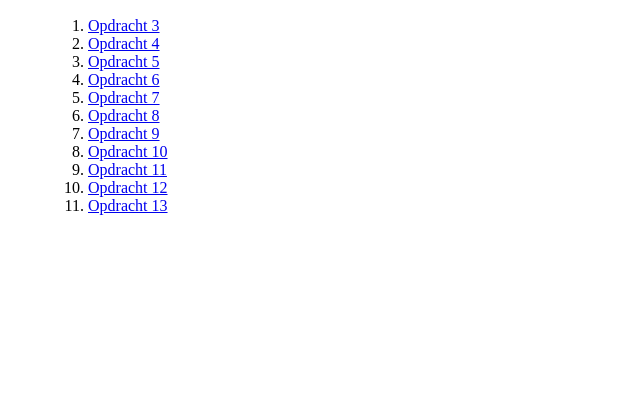
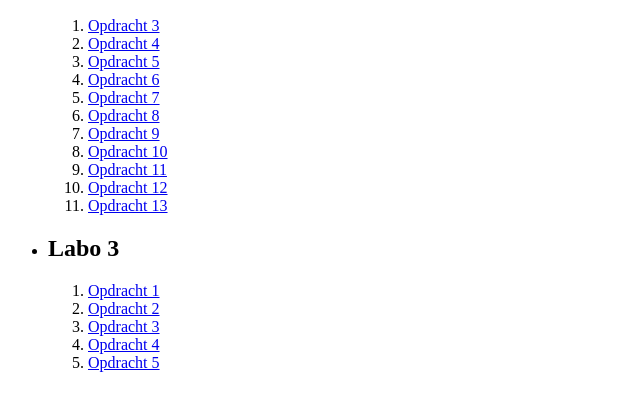
Before and after one commit to AdamBsv/webdevelopment, a plain HTML site: page index.html in a window 1280 px wide. Shown: the part 110-516 px from the top of the page, without its empty margins (0-640 px from the left). Drawn offline with Linux system fonts and the light colour scheme.

Commit message:
Update index.html

```diff
--- a/index.html
+++ b/index.html
@@ -24,6 +24,17 @@
             <li><a href="labo_2/opdracht_13.html">Opdracht 13</a></li>
         </ol>
     </li>
+
+    <li>
+        <h2>Labo 3</h2>
+        <ol>
+            <li><a href="labo_3/index.html">Opdracht 1</a></li>
+            <li><a href="labo_3/opdracht_2.html">Opdracht 2</a></li>
+            <li><a href="labo_3/opdracht_3.html">Opdracht 3</a></li>
+            <li><a href="labo_3/opdracht_4.html">Opdracht 4</a></li>
+            <li><a href="labo_3/opdracht_5.html">Opdracht 5</a></li>
+        </ol>
+    </li>
 </ul>
 </body>
 
```
